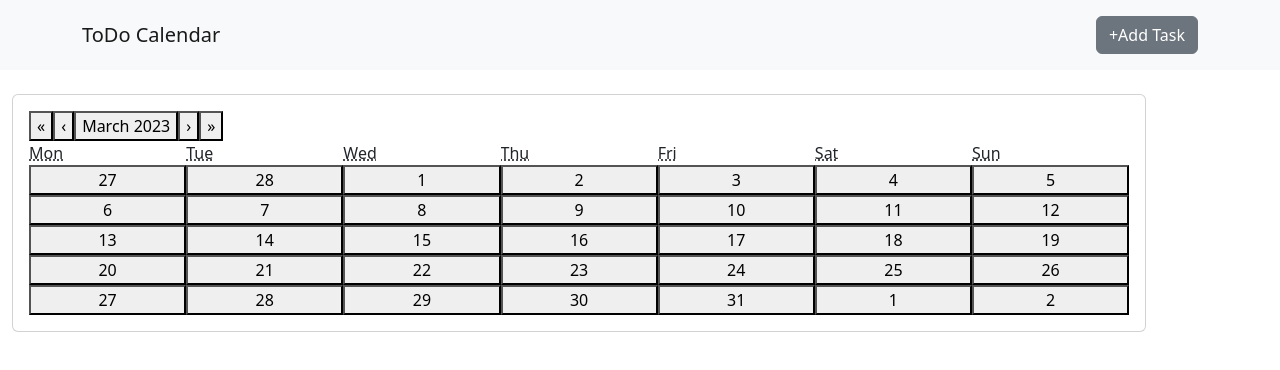
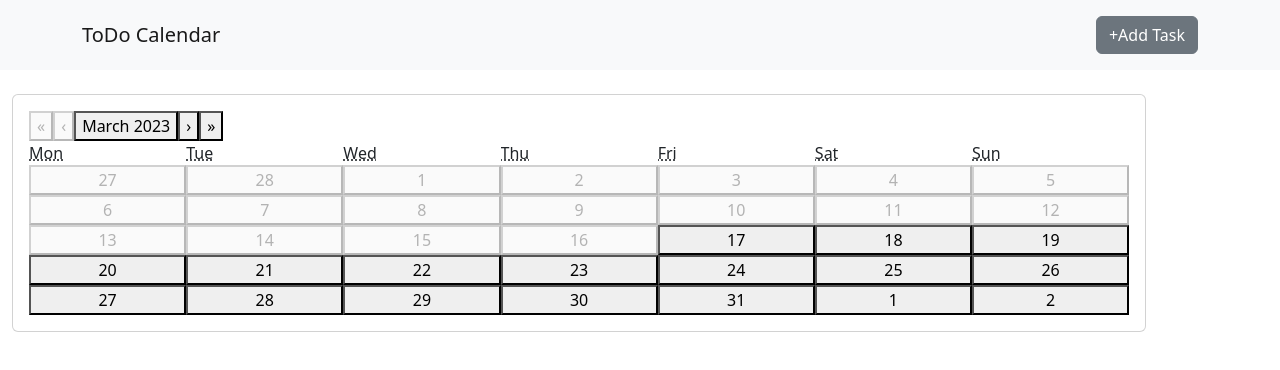
Before and after one commit to Nimisha-Agrawal/TODO-Calendar, a React (Create React App) app: page / in a window 1280 px wide. Shown: the top 370 px of the page. Built offline with nearby package versions, Linux system fonts and the light colour scheme.

Commit message:
minDate added in Calendar

```diff
--- a/src/components/Calendar/index.js
+++ b/src/components/Calendar/index.js
@@ -46,7 +46,7 @@ const Calendar = function ({ setDate, setShowModal }) {
         return (
             <Card>
                 <Card.Body>
-                    <CalendarContainer onChange={handleOnChange} value={date} onActiveStartDateChange={handleOnActiveStartDateChange} tileClassName={highlightTile} /></Card.Body>
+                    <CalendarContainer onChange={handleOnChange} value={date} onActiveStartDateChange={handleOnActiveStartDateChange} tileClassName={highlightTile} minDate={currentDate}/></Card.Body>
             </Card>
         )
     }
```
